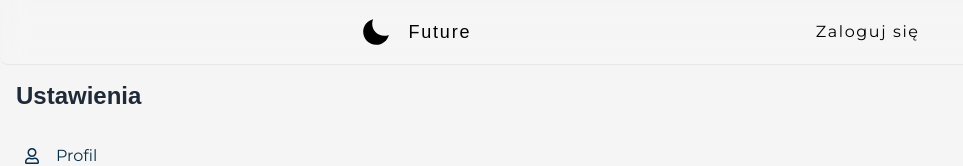
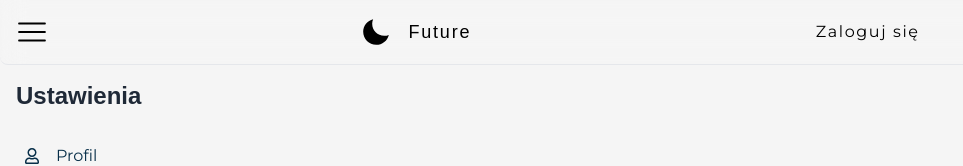
Before and after one commit to pawelek7k/future, a Next.js app: page /settings in a window 1280 px wide. Shown: the top 166 px of the page, without its empty margins (0-963 px from the left). Built offline with nearby package versions, Linux system fonts and the light colour scheme; no server answers; a web font is replaced by a local one.

Commit message:
add document draft

```diff
--- a/components/Layout/MainNavigation.tsx
+++ b/components/Layout/MainNavigation.tsx
@@ -14,7 +14,7 @@ export const MainNavigation = () => {
   console.log("Loading Status:", loading);
 
   return (
-    <header className="flex justify-evenly p-4 w-full  fixed z-50 bg-secondaryBg backdrop-blur-md rounded-b-lg border-b top-0 items-center">
+    <header className="flex justify-evenly p-4 w-full  fixed z-40 bg-secondaryBg backdrop-blur-md rounded-b-lg border-b top-0 items-center">
       <Logo />
       <nav>
         <ul className="flex gap-8 tracking-widest">
--- a/components/settings/Sidebar.tsx
+++ b/components/settings/Sidebar.tsx
@@ -1,9 +1,11 @@
 import Link from "next/link";
+import { useState } from "react";
 import { FaRegUser } from "react-icons/fa";
 import { IoIosNotificationsOutline } from "react-icons/io";
 import { IoSettingsOutline } from "react-icons/io5";
 import { MdOutlineManageAccounts, MdSecurity } from "react-icons/md";
 import { RiGitRepositoryPrivateLine } from "react-icons/ri";
+import { RxHamburgerMenu } from "react-icons/rx";
 import { SecondHeading } from "../global/heading";
 
 const sidebarItems = [
@@ -20,8 +22,25 @@ const sidebarItems = [
 ];
 
 export const Sidebar = () => {
+  const [isOpen, setIsOpen] = useState(true);
+
+  const toggleSidebar = () => {
+    setIsOpen(!isOpen);
+  };
+
   return (
-    <div className="w-1/4 bg-neutral-100 text-sky-950 h-screen p-4 pt-20">
+    <div>
+      <button
+        className="mt-20 fixed z-50 -top-16 left-4"
+        onClick={toggleSidebar}
+      >
+        <RxHamburgerMenu className="w-8 h-8" />
+      </button>
+      <div
+        className={`fixed top-0 left-0 h-screen bg-neutral-100 text-sky-950 p-4 pt-20 transition-transform duration-300 ease-in-out ${
+          isOpen ? "translate-x-0" : "-translate-x-full"
+        } md:relative md:translate-x-0 md:w-1/4`}
+      >
         <SecondHeading>Ustawienia</SecondHeading>
         <ul className="space-y-2 mt-6">
           {sidebarItems.map((item) => (
@@ -37,5 +56,6 @@ export const Sidebar = () => {
           ))}
         </ul>
       </div>
+    </div>
   );
 };
--- /dev/null
+++ b/pages/_document.tsx
@@ -0,0 +1,17 @@
+import Document, { Head, Html, Main, NextScript } from "next/document";
+
+class MyDocument extends Document {
+  render() {
+    return (
+      <Html lang="en">
+        <Head />
+        <body>
+          <Main />
+          <NextScript />
+        </body>
+      </Html>
+    );
+  }
+}
+
+export default MyDocument;
```
Lines whose indentation alone changed are shown as unchanged.
